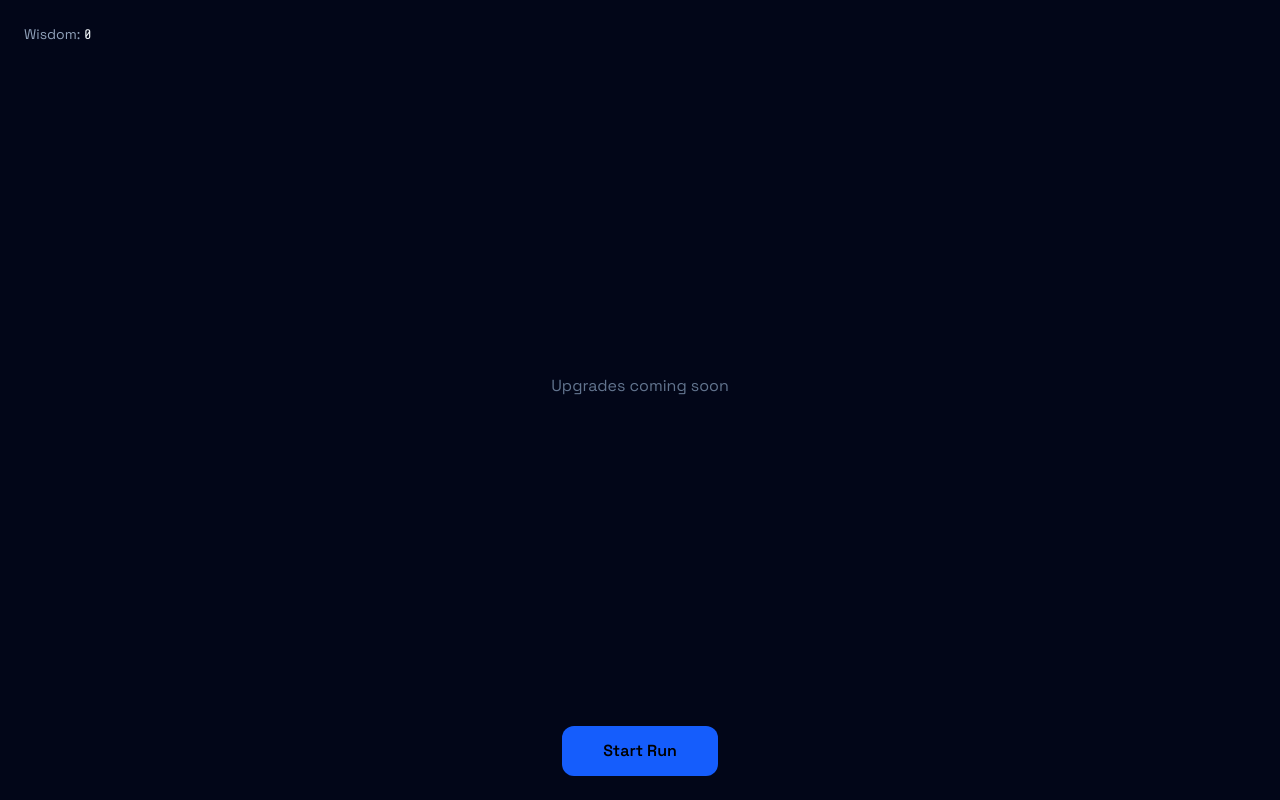
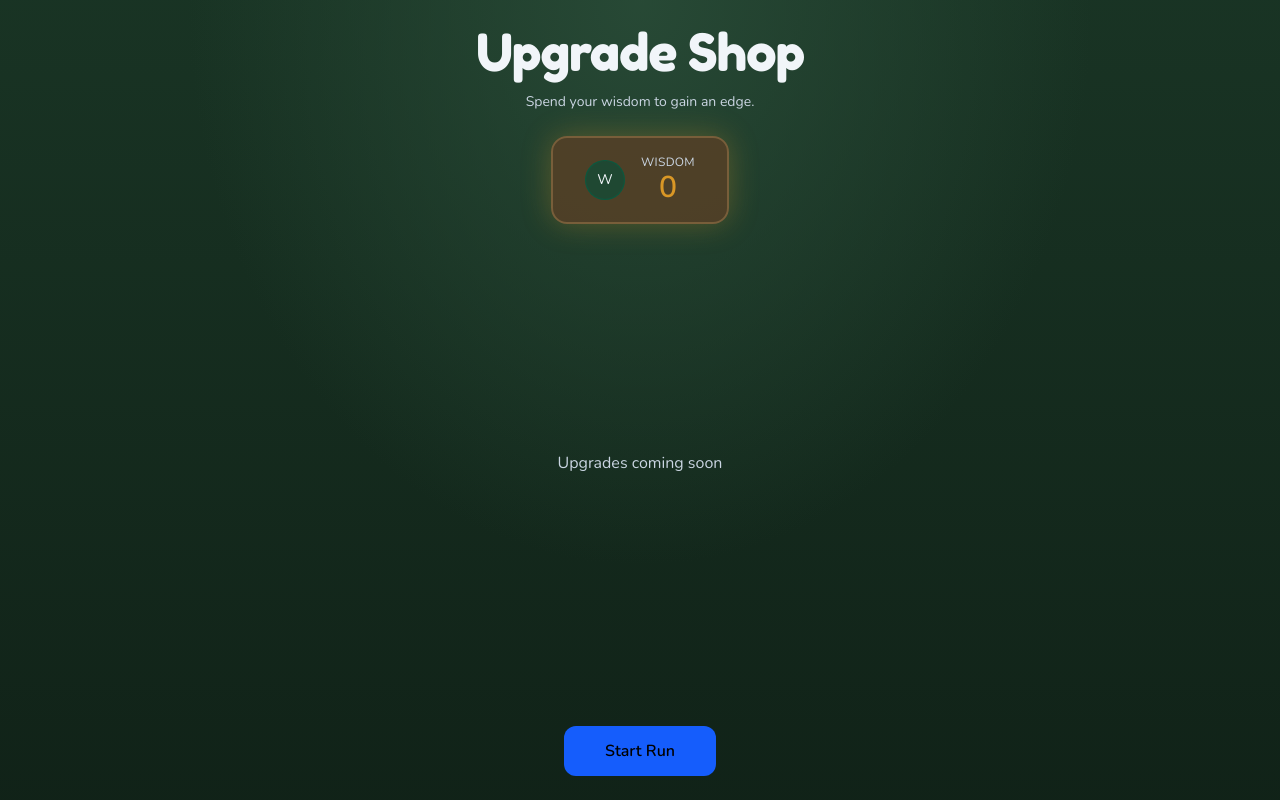
Before and after one commit to jhtl99/PRogue, a React (Vite) app in the folder poker-ui/: page / in a window 1280 px wide. Both pictures are taken after a click on the button "Begin". Built offline with nearby package versions, Linux system fonts and the light colour scheme.

Commit message:
improved ui appearance

```diff
--- a/poker-ui/src/components/ui/cards/PlayingCard.tsx
+++ b/poker-ui/src/components/ui/cards/PlayingCard.tsx
@@ -20,8 +20,9 @@ function isRedSuit(suit: string) {
 
 function CardBack() {
   return (
-    <div className="h-24 w-16 rounded-md border border-slate-700 bg-gradient-to-br from-slate-800 to-slate-900 grid place-items-center">
-      <div className="h-10 w-8 rounded border border-slate-500/40" />
+    <div className="h-32 w-22 rounded-xl game-card-back grid place-items-center relative overflow-hidden">
+      <div className="absolute inset-2 rounded-lg border border-blue-300/30" />
+      <div className="h-8 w-8 rounded-full bg-blue-300/20" />
     </div>
   );
 }
@@ -31,14 +32,14 @@ function CardFront({ card }: { card: Card }) {
   const red = isRedSuit(card.suit);
 
   return (
-    <div className="h-24 w-16 rounded-md border border-slate-300 bg-white px-2 py-1 flex flex-col justify-between">
-      <div className={`text-sm font-semibold ${red ? "text-red-600" : "text-black"}`}>
+    <div className="h-32 w-22 rounded-xl game-card px-2 py-1 flex flex-col justify-between">
+      <div className={`text-sm font-semibold ${red ? "text-red-600" : "text-slate-900"}`}>
         {card.rank}
       </div>
-      <div className={`text-2xl leading-none text-center ${red ? "text-red-600" : "text-black"}`}>
+      <div className={`text-2xl leading-none text-center ${red ? "text-red-600" : "text-slate-900"}`}>
         {suitSymbol}
       </div>
-      <div className={`text-sm font-semibold text-right ${red ? "text-red-600" : "text-black"}`}>
+      <div className={`text-sm font-semibold text-right ${red ? "text-red-600" : "text-slate-900"}`}>
         {card.rank}
       </div>
     </div>
@@ -49,7 +50,7 @@ export function PlayingCard({ card, faceDown, dealId }: Props) {
   // If there is no card, show an empty slot (no flip)
   if (!card) {
     return (
-      <div className="h-24 w-16 rounded-md border border-dashed border-slate-600 bg-slate-900/40" />
+      <div className="h-32 w-22 rounded-xl card-slot" />
     );
   }
 
@@ -97,7 +98,7 @@ export function PlayingCard({ card, faceDown, dealId }: Props) {
 
 
   return (
-    <div className="card-flip h-24 w-16">
+    <div className="card-flip h-32 w-22">
       <div className={`card-inner ${flipped ? "is-flipped" : ""}`}>
         <div className="card-face card-back">
           <CardBack />
--- a/poker-ui/src/index.css
+++ b/poker-ui/src/index.css
@@ -1,12 +1,10 @@
-@import url("https://fonts.googleapis.com/css2?family=Space+Grotesk:wght@400;600;700&family=Share+Tech+Mono&family=Orbitron:wght@500;700&display=swap");
+@import url("https://fonts.googleapis.com/css2?family=Fredoka+One&family=Nunito:wght@400;600;700&display=swap");
 @import "tailwindcss";
 
 @theme {
-  --font-sans: "Space Grotesk", system-ui, -apple-system, "Segoe UI", Roboto, Arial, sans-serif;
-  --font-mono: "Share Tech Mono", ui-monospace, SFMono-Regular, Menlo, Monaco, Consolas, "Liberation Mono", monospace;
-
-  /* not a Tailwind utility by default — we’ll use it via plain CSS below */
-  --font-display: "Orbitron", "Space Grotesk", system-ui, sans-serif;
+  --font-sans: "Nunito", system-ui, -apple-system, "Segoe UI", Roboto, Arial, sans-serif;
+  --font-mono: "Nunito", ui-monospace, SFMono-Regular, Menlo, Monaco, Consolas, "Liberation Mono", monospace;
+  --font-display: "Fredoka One", "Nunito", system-ui, sans-serif;
 }
 
 /* Apply globally */
@@ -14,7 +12,7 @@ html, body {
   font-family: var(--font-sans);
 }
 
-/* Give headings a retro “display” feel */
+/* Give headings a bold display feel */
 h1, h2, h3 {
   font-family: var(--font-display);
 }
@@ -38,8 +36,8 @@ h1, h2, h3 {
 
 .card-inner {
   position: relative;
-  width: 4rem;  /* matches w-16 */
-  height: 6rem; /* matches h-24 */
+  width: 5.5rem;  /* matches w-22 */
+  height: 8rem;   /* matches h-32 */
   transform-style: preserve-3d;
   transition: transform 280ms ease-out;
 }
@@ -79,6 +77,18 @@ h1, h2, h3 {
   text-rendering: optimizeLegibility;
   -webkit-font-smoothing: antialiased;
   -moz-osx-font-smoothing: grayscale;
+
+  --felt: 145 35% 15%;
+  --felt-light: 145 30% 22%;
+  --wood: 30 40% 25%;
+  --wood-light: 35 35% 35%;
+  --gold: 38 70% 50%;
+  --gold-glow: 38 80% 60%;
+  --cream: 40 30% 92%;
+  --card-back: 220 50% 35%;
+  --card-back-pattern: 220 45% 45%;
+  --shadow-card: 0 6px 16px -4px hsl(0 0% 0% / 0.4);
+  --shadow-glow: 0 0 30px hsl(var(--gold) / 0.3);
 }
 
 a {
@@ -116,3 +126,42 @@ button:focus,
 button:focus-visible {
   outline: 4px auto -webkit-focus-ring-color;
 }
+
+.felt-texture {
+  background:
+    radial-gradient(ellipse at 50% 0%, hsl(var(--felt-light)) 0%, transparent 50%),
+    linear-gradient(180deg, hsl(var(--felt)) 0%, hsl(145 35% 10%) 100%);
+}
+
+.card-slot {
+  border: 2px dashed hsl(var(--gold) / 0.3);
+  background: hsl(var(--felt-light) / 0.5);
+  box-shadow: inset 0 2px 8px hsl(0 0% 0% / 0.2);
+}
+
+.game-card {
+  background: hsl(var(--cream));
+  box-shadow: var(--shadow-card);
+}
+
+.game-card-back {
+  background:
+    repeating-linear-gradient(
+      45deg,
+      hsl(var(--card-back)) 0px,
+      hsl(var(--card-back)) 10px,
+      hsl(var(--card-back-pattern)) 10px,
+      hsl(var(--card-back-pattern)) 20px
+    );
+  box-shadow: var(--shadow-card);
+}
+
+.wood-panel {
+  background: hsl(var(--wood) / 0.8);
+  border: 2px solid hsl(var(--wood-light));
+  box-shadow: var(--shadow-glow);
+}
+
+.gold-text {
+  color: hsl(var(--gold));
+}
--- a/poker-ui/src/pages/PokerPage.tsx
+++ b/poker-ui/src/pages/PokerPage.tsx
@@ -33,9 +33,9 @@ function BurnPile({ boardCount }: { boardCount: number }) {
 
 function PotDisplay({ amount }: { amount: number }) {
   return (
-    <div className="flex flex-col items-center gap-1">
-      <span className="text-xs text-slate-400 uppercase tracking-wide">Pot</span>
-      <span className="text-2xl font-semibold text-emerald-400">{amount}</span>
+    <div className="wood-panel rounded-2xl px-6 py-4 flex flex-col items-center gap-2">
+      <span className="text-xs uppercase tracking-wide text-slate-300">Pot</span>
+      <span className="text-2xl font-semibold gold-text">{amount}</span>
     </div>
   );
 }
@@ -191,7 +191,7 @@ export default function PokerPage({ onReturnToUpgrades }: Props) {
   const canTriggerShowdown = board.length === 5 && !showdown && !matchOutcome;
 
   return (
-    <div className="relative min-h-screen w-full bg-slate-950 text-slate-100 flex items-center justify-center">
+    <div className="relative min-h-screen w-full felt-texture text-slate-100 flex items-center justify-center">
       <img
         src={opponentProfile.image}
         alt={`${opponentProfile.name} opponent`}
@@ -211,7 +211,7 @@ export default function PokerPage({ onReturnToUpgrades }: Props) {
       </button>
       <div className="relative w-[92vw] h-[92vh]">
         {/* TABLE SURFACE */}
-        <div className="absolute inset-0 rounded-3xl bg-gradient-to-b from-slate-900 to-slate-950 border border-slate-800 shadow-xl" />
+        <div className="absolute inset-0 rounded-3xl bg-black/25 border border-emerald-900/60 shadow-xl" />
 
         {matchOutcome && (
           <div className="absolute inset-0 z-50 flex items-center justify-center bg-slate-950/80">
@@ -322,29 +322,26 @@ export default function PokerPage({ onReturnToUpgrades }: Props) {
         </div>
 
 
-        {/* DECK + BURN (LEFT OF BOARD) */}
-        <div className="absolute top-1/3 left-1/2 -translate-x-[300px]">
-          <MockDeck />
-        </div>
+        {/* DECK + BOARD + POT ROW */}
+        <div className="absolute top-1/3 left-1/2 -translate-x-1/2 flex items-center gap-8">
+          <div className="flex flex-col items-center gap-4">
+            <MockDeck />
+            <div className="brightness-75">
+              <BurnPile boardCount={board.length} />
+            </div>
+          </div>
 
-        <div className="absolute top-1/3 left-1/2 translate-y-[120px] -translate-x-[300px] brightness-75">
-          <BurnPile boardCount={board.length} />
-        </div>
+          <div className="flex gap-4 rounded-2xl border border-emerald-900/50 bg-emerald-900/25 p-5">
+            {boardSlots.map((c, i) => (
+              <PlayingCard key={i} card={c} />
+            ))}
+          </div>
 
-        {/* POT (RIGHT) */}
-        <div className="absolute right-10 top-1/2 -translate-y-1/2">
           <PotDisplay amount={pot} />
         </div>
 
-        {/* BOARD (CENTER) */}
-        <div className="absolute top-1/3 left-1/2 -translate-x-1/2 flex gap-3">
-          {boardSlots.map((c, i) => (
-            <PlayingCard key={i} card={c} />
-          ))}
-        </div>
-
         {/* ACTION BUTTONS (BOTTOM CENTER) */}
-        <div className="absolute bottom-48 left-1/2 -translate-x-1/2 flex gap-4">
+        <div className="absolute bottom-52 left-1/2 -translate-x-1/2 flex gap-4">
           <button
             disabled={!canCheck}
             onClick={actions.check}
--- a/poker-ui/src/pages/UpgradesPage.tsx
+++ b/poker-ui/src/pages/UpgradesPage.tsx
@@ -5,12 +5,25 @@ type Props = {
 
 export default function UpgradesPage({ wisdom, onStartRun }: Props) {
   return (
-    <div className="min-h-screen w-full bg-slate-950 text-slate-100 flex flex-col">
-      <div className="p-6 text-sm text-slate-400">
-        Wisdom: <span className="text-slate-100 font-mono">{wisdom}</span>
+    <div className="min-h-screen w-full felt-texture text-slate-100 flex flex-col">
+      <div className="p-6 text-center space-y-3">
+        <h1 className="text-3xl font-semibold tracking-tight">Upgrade Shop</h1>
+        <p className="text-sm text-slate-300">Spend your wisdom to gain an edge.</p>
       </div>
 
-      <div className="flex-1 flex items-center justify-center text-slate-500">
+      <div className="flex justify-center">
+        <div className="wood-panel rounded-2xl px-8 py-4 flex items-center gap-4">
+          <div className="h-10 w-10 rounded-full bg-emerald-900/60 border border-emerald-800/70 flex items-center justify-center text-sm">
+            W
+          </div>
+          <div className="text-center">
+            <p className="text-xs uppercase tracking-wide text-slate-300">Wisdom</p>
+            <p className="text-3xl font-semibold gold-text">{wisdom}</p>
+          </div>
+        </div>
+      </div>
+
+      <div className="flex-1 flex items-center justify-center text-slate-300">
         Upgrades coming soon
       </div>
 
```
